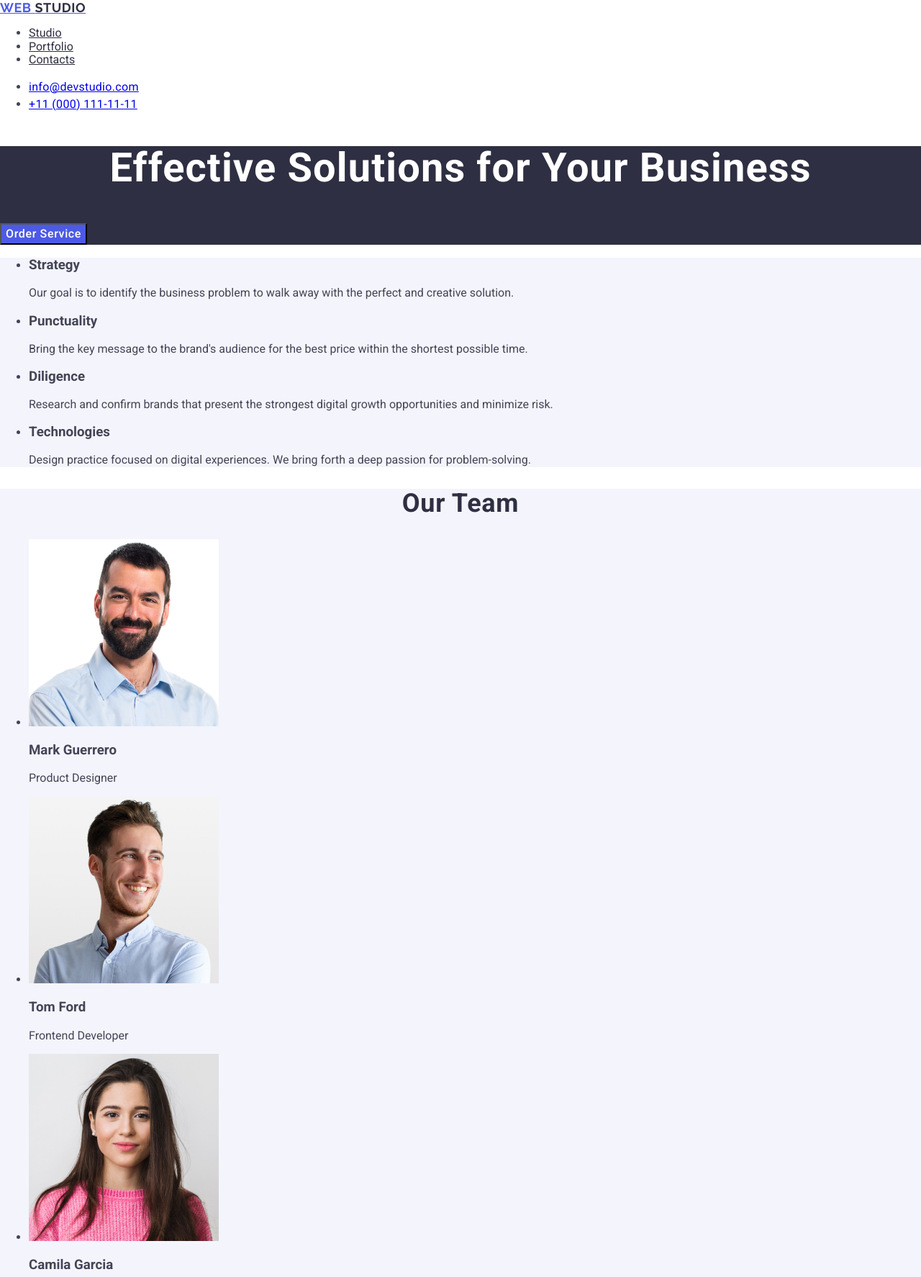
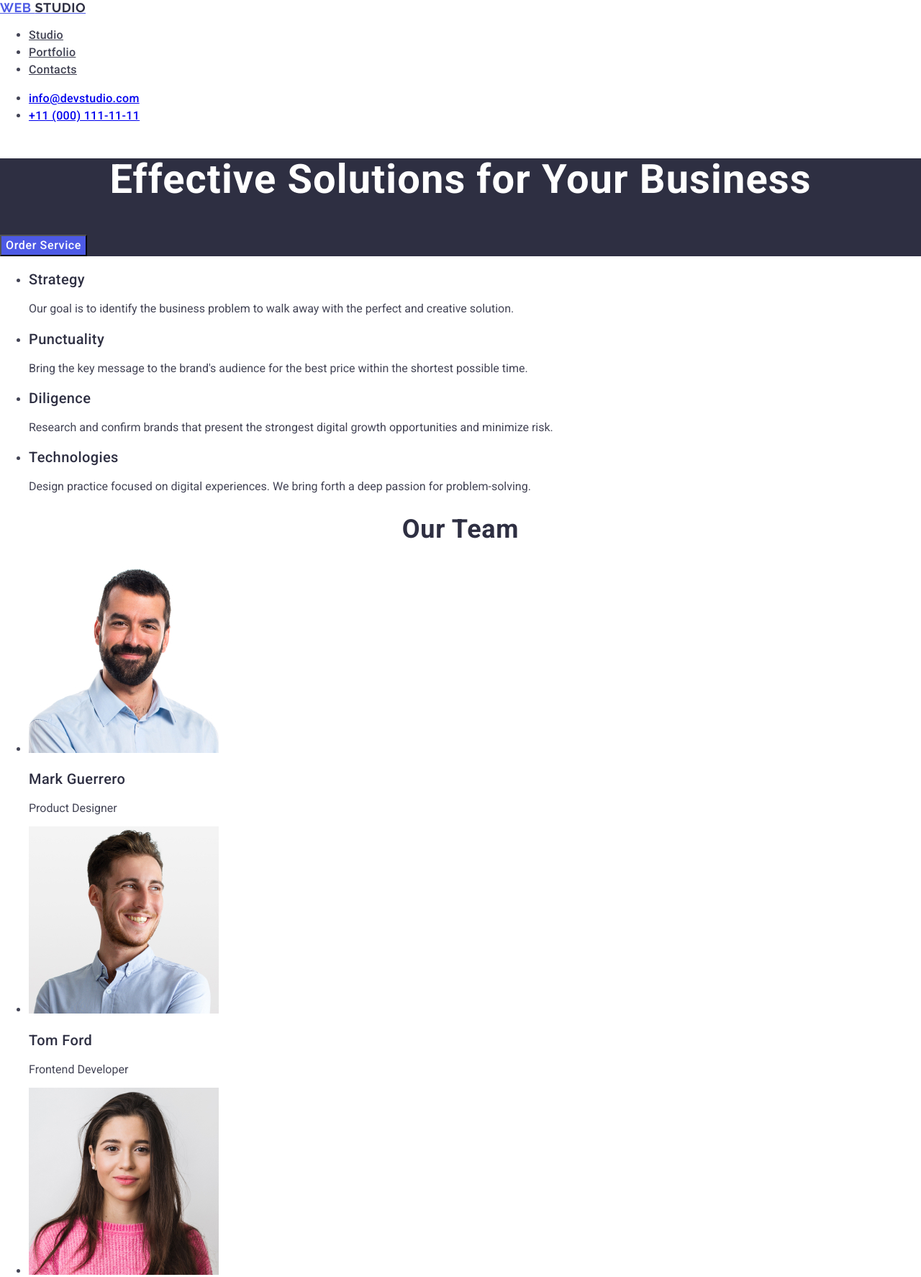
Before and after one commit to exl17/goit-markup-hw-02, a plain HTML site: page index.html in a window 1280 px wide. Shown: the top 1774 px of the page at 72% size. Drawn offline with nearby package versions, Linux system fonts and the light colour scheme.

Commit message:
homework-2-new

```diff
--- a/css/styles.css
+++ b/css/styles.css
@@ -22,15 +22,20 @@
         letter-spacing: 0.54px;
         text-transform: uppercase;
 }
+.link {
+    color: #2E2F42;
+        font-family: Roboto;
+        font-size: 16px;
+        font-style: normal;
+        font-weight: 500;
+        line-height: 1.5;
+        letter-spacing: 0.02em;
+}
 .section-nav .link {
-    color: #2E2F42;
+    color: #434455;
 }
 
-.section-nav .link:active {
-    color: #404BBF;
-}
-
-.section-nav .link:hover, .page-nav .link:focus {
+.section-nav .link:hover, .page-nav .link:focus, .section-nav .link:active {
     color: #404BBF;
 }
 
@@ -38,7 +43,7 @@
 font-family: Roboto;
     font-size: 16px;
     font-style: normal;
-    font-weight: 400;
+    font-weight: 500;
     line-height: 1.5;
     letter-spacing: 0.02em;
 }
@@ -46,7 +51,7 @@ font-family: Roboto;
     font-family: Roboto;
         font-size: 16px;
         font-style: normal;
-        font-weight: 400;
+        font-weight: 500;
         line-height: 1.5;
         letter-spacing: 0.02em;
 }
@@ -77,12 +82,8 @@ color: var(--WHITE, #FFF);
     font-size: 56px;
     font-style: normal;
     font-weight: 700;
-    line-height: 60px;
+    line-height: 1.07;
     letter-spacing: 1.12px;
-}
-
-.section-two {
-    background: var(--CLOUD, #F4F4FD);
 }
 
 .title-name-two {
@@ -95,9 +96,17 @@ color: var(--WHITE, #FFF);
     letter-spacing: 0.72px;
     text-transform: capitalize;
 }
+.section-subtitle {
+    color: var(--NAVY-BLUE, #2E2F42);
+    font-size: 20px;
+    font-style: normal;
+    font-weight: 500;
+    line-height: 1.2;
+    letter-spacing: 0.02em;
+}
 
 .section-three {
-    background: var(--CLOUD, #F4F4FD);
+    background-color: #FFFFFF;
 }
 
 .title-name-three {
@@ -106,7 +115,7 @@ color: var(--WHITE, #FFF);
         font-size: 36px;
         font-style: normal;
         font-weight: 700;
-        line-height: 40px;
+        line-height: 1.11;
         letter-spacing: 0.72px;
         text-transform: capitalize;
 }
@@ -117,7 +126,7 @@ color: var(--WHITE, #FFF);
         font-size: 36px;
         font-style: normal;
         font-weight: 700;
-        line-height: 40px;
+        line-height: 1.11;
         letter-spacing: 0.72px;
         text-transform: capitalize;
 }
--- a/index.html
+++ b/index.html
@@ -57,7 +57,7 @@
         <h2 hidden>Our advanteges</h2>
         <ul>
           <li>
-            <h3>Strategy</h3>
+            <h3 class="section-subtitle">Strategy</h3>
             <p>
               Our goal is to identify the business problem to walk away with the
               perfect and creative solution.
@@ -65,7 +65,7 @@
           </li>
 
           <li>
-            <h3>Punctuality</h3>
+            <h3 class="section-subtitle">Punctuality</h3>
             <p>
               Bring the key message to the brand's audience for the best price
               within the shortest possible time.
@@ -73,7 +73,7 @@
           </li>
 
           <li>
-            <h3>Diligence</h3>
+            <h3 class="section-subtitle">Diligence</h3>
             <p>
               Research and confirm brands that present the strongest digital
               growth opportunities and minimize risk.
@@ -81,7 +81,7 @@
           </li>
 
           <li>
-            <h3>Technologies</h3>
+            <h3 class="section-subtitle">Technologies</h3>
             <p>
               Design practice focused on digital experiences. We bring forth a
               deep passion for problem-solving.
@@ -98,12 +98,12 @@
               alt="Mark Guerrero"
               width="264"
             />
-            <h3>Mark Guerrero</h3>
+            <h3 class="section-subtitle">Mark Guerrero</h3>
             <p>Product Designer</p>
           </li>
           <li>
             <img src="./images/tom-ford.jpg" alt="Tom Ford" width="264" />
-            <h3>Tom Ford</h3>
+            <h3 class="section-subtitle">Tom Ford</h3>
             <p>Frontend Developer</p>
           </li>
           <li>
@@ -112,7 +112,7 @@
               alt="Camila Garcia"
               width="264"
             />
-            <h3>Camila Garcia</h3>
+            <h3 class="section-subtitle">Camila Garcia</h3>
             <p>Marketing</p>
           </li>
           <li>
@@ -121,7 +121,7 @@
               alt="Daniel Wilson"
               width="264"
             />
-            <h3>Daniel Wilson</h3>
+            <h3 class="section-subtitle">Daniel Wilson</h3>
             <p>UI Designer</p>
           </li>
         </ul>
@@ -131,32 +131,32 @@
         <ul>
           <li>
             <img src="./images/banking.jpg" alt="banking" width="360" />
-            <h3>Banking App</h3>
+            <h3 class="section-subtitle">Banking App</h3>
             <p>App</p>
           </li>
           <li>
             <img src="./images/cashless.jpg" alt="cashless" width="360" />
-            <h3>Cashless Payment</h3>
+            <h3 class="section-subtitle">Cashless Payment</h3>
             <p>Marketing</p>
           </li>
           <li>
             <img src="./images/meditation.jpg" alt="meditation" width="360" />
-            <h3>Meditation App</h3>
+            <h3 class="section-subtitle">Meditation App</h3>
             <p>App</p>
           </li>
           <li>
             <img src="./images/taxi.jpg" alt="taxi" width="360" />
-            <h3>Taxi Service</h3>
+            <h3 class="section-subtitle">Taxi Service</h3>
             <p>Marketing</p>
           </li>
           <li>
             <img src="./images/screen.jpg" alt="illustrations" width="360" />
-            <h3>Screen Illustrations</h3>
+            <h3 class="section-subtitle">Screen Illustrations</h3>
             <p>Design</p>
           </li>
           <li>
             <img src="./images/courses.jpg" alt="courses" width="360" />
-            <h3>Online Courses</h3>
+            <h3 class="section-subtitle">Online Courses</h3>
             <p>Marketing</p>
           </li>
         </ul>
```
